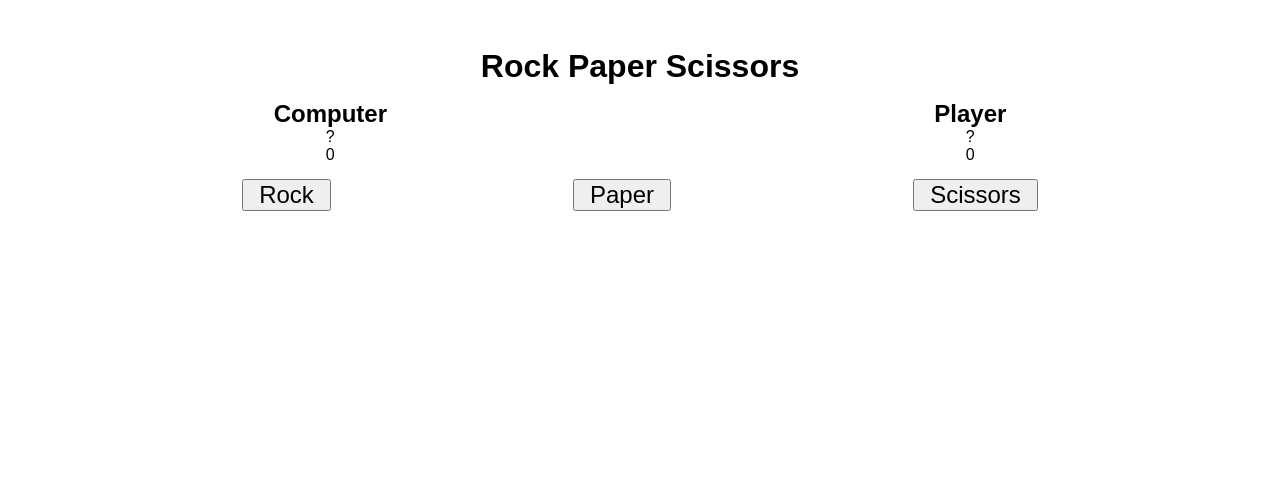
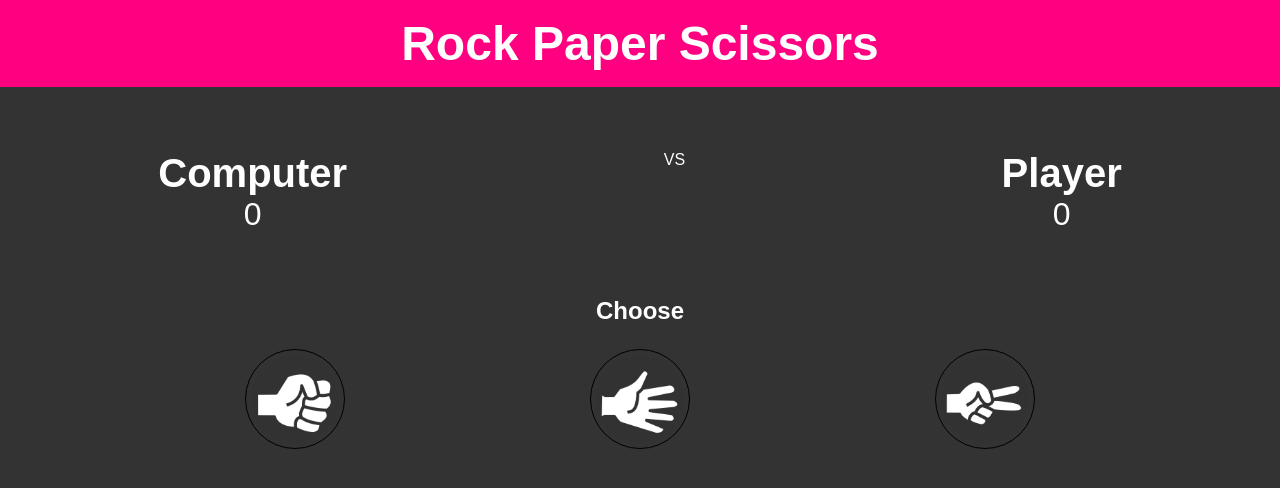
Before and after one commit to Central3/rock-paper-scissors, a plain HTML site: page index.html in a window 1280 px wide. Drawn offline with Linux system fonts and the light colour scheme.

Commit message:
Add images to UI
Added images to the UI and changed some colors. Changed js to work with the UI.

```diff
--- a/index.html
+++ b/index.html
@@ -16,20 +16,20 @@
         <h1 class="title">Rock Paper Scissors</h1>
         <div class="stats">
             <div class="stats_computer">
-                <h2>Computer</h2>
-                <p class="computer_choice">?</p>
+                <h2 class="stats_computer_title">Computer</h2>
                 <p class="computer_score">0</p>
             </div>
+            VS
             <div class="stats_player">
-                <h2>Player</h2>
-                <p class="player_choice">?</p>
+                <h2 class="stats_player_title">Player</h2>
                 <p class="player_score">0</p>
             </div>
         </div>
+        <h2 class="options_title">Choose</h2>
         <div class="options">
-            <button class="rock">Rock</button>
-            <button class="paper">Paper</button>
-            <button class="scissors">Scissors</button>
+            <img class="rock" src="images/rock.png" alt="rock" />
+            <img class="paper" src="images/paper.png" alt="paper" />
+            <img class="scissors" src="images/scissors.png" alt="scissors" />
         </div>
         <div class="result"></div>
         <script src="script.js"></script>
--- a/script.js
+++ b/script.js
@@ -50,13 +50,11 @@ const modalBtn = document.querySelector(".modal_btn");
 const modalTxt = document.querySelector(".modal_text");
 
 playerChoiceBtns.addEventListener("click", (event) => {
-    if (event.target.nodeName === "BUTTON") {
+    if (event.target.nodeName === "IMG") {
         const playerSelection = event.target.className;
-        playerChoiceDisplay.textContent = playerSelection;
 
         const computerSelection = getComputerChoice();
 
-        computerChoiceDisplay.textContent = computerSelection;
         resultDisplay.textContent = playRound(
             playerSelection,
             computerSelection
--- a/styles.css
+++ b/styles.css
@@ -12,11 +12,16 @@
 /* styles */
 body {
     font-family: Arial, Helvetica, sans-serif;
-    margin: 48px 0;
+    background-color: #333;
+    color: #fefefe;
 }
 
 .title {
     text-align: center;
+    background-color: #FF0081;
+    padding: 16px;
+    margin-bottom: 64px;
+    font-size: 3rem;
 }
 
 .stats {
@@ -26,19 +31,55 @@ body {
     text-align: center;
 }
 
+.stats_computer p {
+    font-size: 2rem;
+}
+
+.stats_player p {
+    font-size: 2rem;
+}
+
+.computer_choice, .player_choice {
+    width: 100px;
+    height: 100px;
+}
+
+.player_choice {
+    transform: scaleX(-1);
+}
+
+.stats h2 {
+    font-size: 2.5rem;
+}
+
 .options {
     display: flex;
     justify-content: space-evenly;
 }
 
+.options_title {
+    margin-top: 64px;
+    text-align: center;
+    margin-bottom: 24px;
+}
+
+.options img {
+    width: 100px;
+    height: 100px;
+    border: 1px solid black;
+    border-radius: 50%;
+    padding: 5px;
+    cursor: pointer;
+}
+
+.options img:hover {
+    background-color: #FF0081;
+    box-shadow: 5px 5px black;
+}
+
 .result {
     text-align: center;
-    margin: 15px 0;
-    font-size: 1.5rem;
-}
-
-button {
-    padding: 0 15px;
+    margin: 24px 0;
     font-size: 1.5rem;
 }
 
@@ -57,9 +98,20 @@ button {
 }
 
 .modal_content {
-    background-color: #fefefe;
+    background-color: #333;
     margin: 20% auto;
     padding: 20px;
     border: 1px solid #888;
     width: 50%;
+    font-size: 1.5rem;
+    border-radius: 4px;
 }
+
+.modal_btn {
+    padding: 0 15px;
+    font-size: 1.5rem;
+    background-color: #FF0081;
+    color: #fefefe;
+    border-radius: 4px;
+    border: none;
+}
```
Also changed, not shown: images/paper.png (added), images/rock.png (added), images/scissors.png (added).
